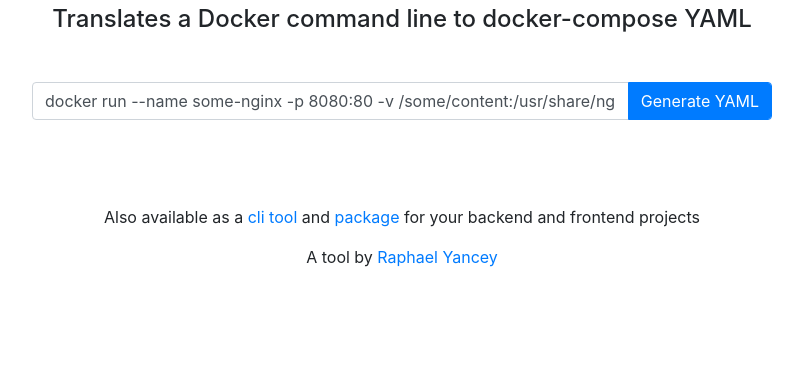
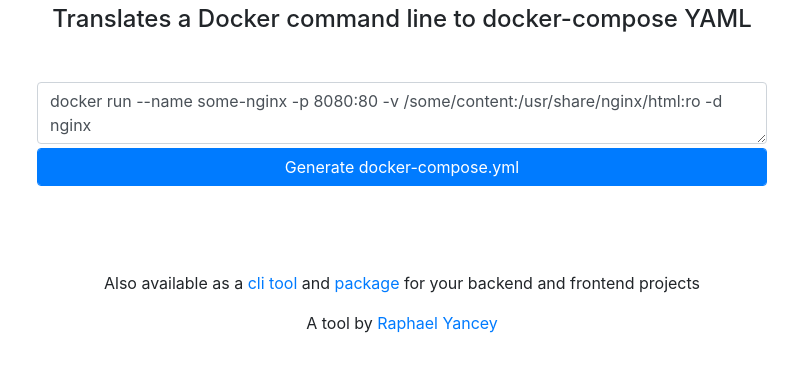
Before and after one commit to raphaelyancey/cli2compose, a website built with webpack: page docs/index.html in a window 1280 px wide. Shown: the part 99-470 px from the top of the page, without its empty margins (238-1041 px from the left). Built offline with nearby package versions, Linux system fonts and the light colour scheme.

Commit message:
Switched input to a textarea

```diff
--- a/docs/index.html
+++ b/docs/index.html
@@ -24,13 +24,11 @@
       <div class="row justify-content-center">
         <div class="col-md-8">
           <form id="main-form">
-            <div class="form-row align-items-center">
-              <div class="input-group">
-                <input type="text" id="command" name="command" class="form-control" value="docker run --name some-nginx -p 8080:80 -v /some/content:/usr/share/nginx/html:ro -d nginx">
-                <div class="input-group-append">
-                  <button class="form-control btn btn-primary">Generate YAML</button>
-                </div>
-              </div>
+            <div class="input-group">
+              <textarea id="command" name="command" class="form-control">docker run --name some-nginx -p 8080:80 -v /some/content:/usr/share/nginx/html:ro -d nginx</textarea>
+            </div>
+            <div class="input-group mt-1">
+              <button class="form-control btn btn-primary">Generate docker-compose.yml</button>
             </div>
           </form>
         </div>
```
